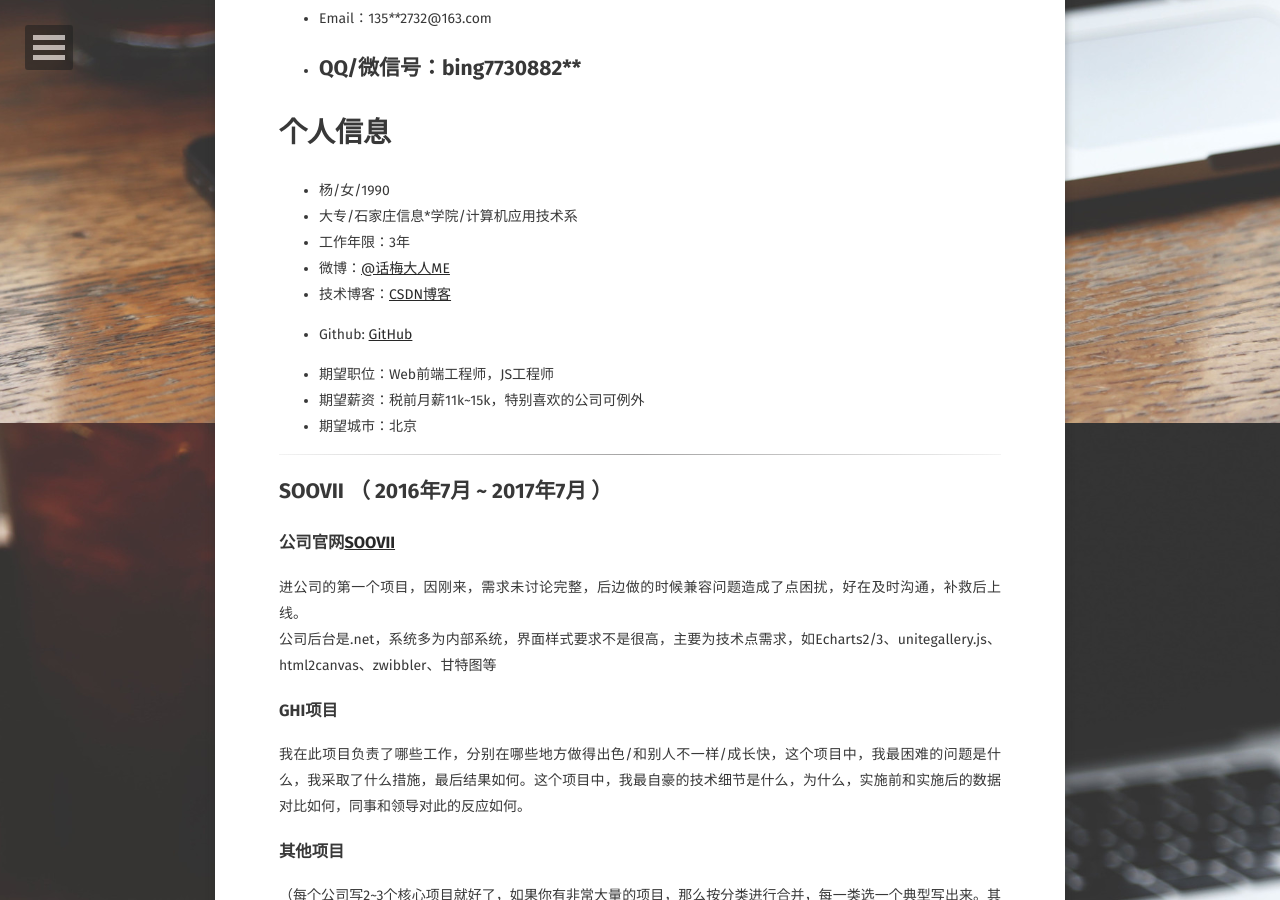
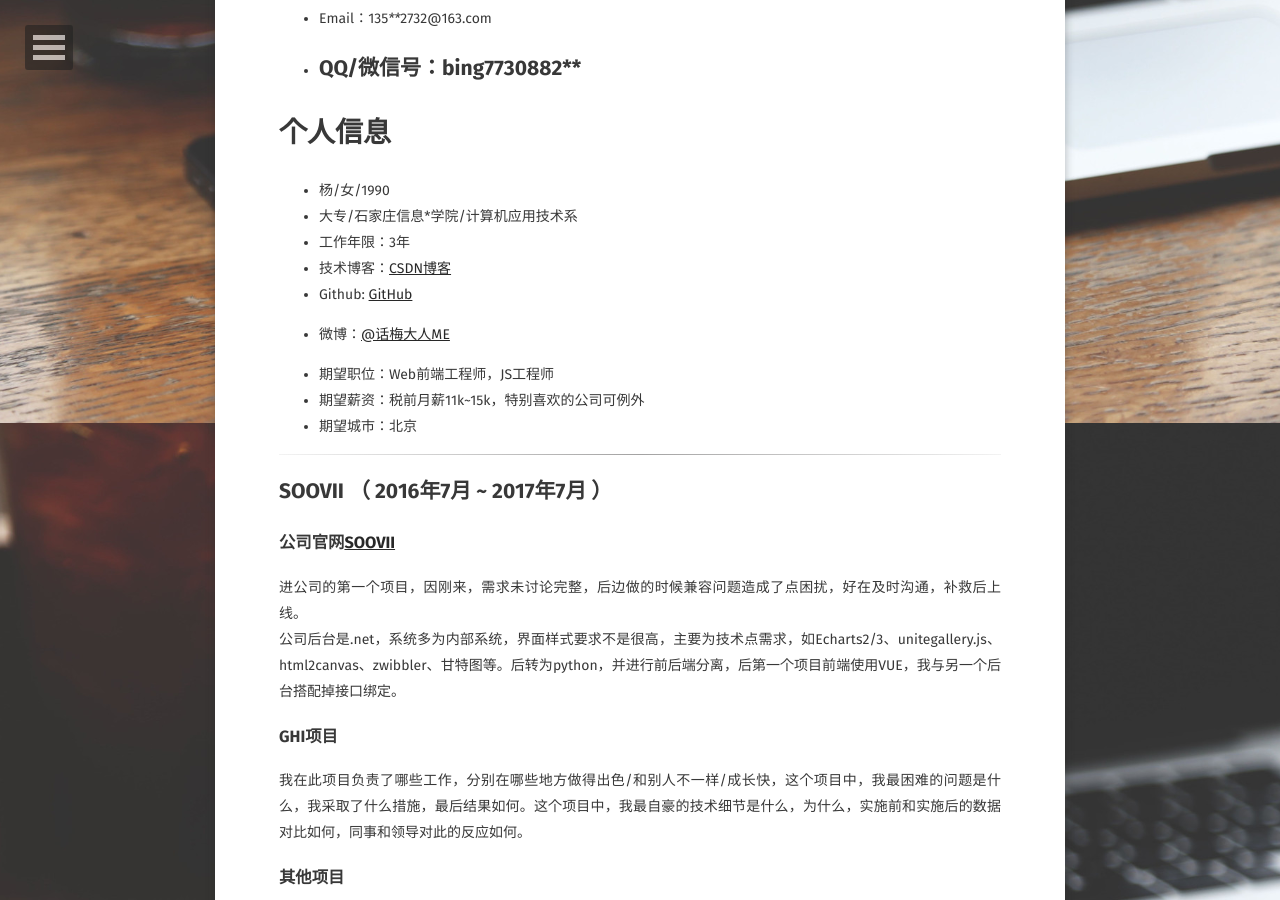
Before and after one commit to ybx13579/IceYang.github.io, a Jekyll site: the page built from about/index.md, in a window 1280 px wide and 900 px high, scrolled down 477 px. Built offline with Jekyll 4.4.1, drawn with Linux system fonts in a browser that asks for light colours; some web fonts are replaced.

Commit message:
Update index.md

```diff
--- a/about/index.md
+++ b/about/index.md
@@ -23,9 +23,9 @@ comments: false
  - 杨/女/1990
  - 大专/石家庄信息*学院/计算机应用技术系
  - 工作年限：3年
- - 微博：[@话梅大人ME](http://weibo.com/u/2114928095)
  - 技术博客：[CSDN博客](http://blog.csdn.net/YangBingX)
  - Github: [GitHub](https://github.com/ybx13579)
+  - 微博：[@话梅大人ME](http://weibo.com/u/2114928095)
 
  - 期望职位：Web前端工程师，JS工程师
  - 期望薪资：税前月薪11k~15k，特别喜欢的公司可例外
@@ -37,8 +37,7 @@ comments: false
 ## SOOVII （ 2016年7月 ~ 2017年7月 ）
 
 ### 公司官网[SOOVII](www.soovii.com)
-进公司的第一个项目，因刚来，需求未讨论完整，后边做的时候兼容问题造成了点困扰，好在及时沟通，补救后上线。<br/>
-公司后台是.net，系统多为内部系统，界面样式要求不是很高，主要为技术点需求，如Echarts2/3、unitegallery.js、html2canvas、zwibbler、甘特图等
+进公司的第一个项目，因刚来，需求未讨论完整，后边做的时候兼容问题造成了点困扰，好在及时沟通，补救后上线。<br/>公司后台是.net，系统多为内部系统，界面样式要求不是很高，主要为技术点需求，如Echarts2/3、unitegallery.js、html2canvas、zwibbler、甘特图等。后转为python，并进行前后端分离，后第一个项目前端使用VUE，我与另一个后台搭配掉接口绑定。
 
 
 
```
